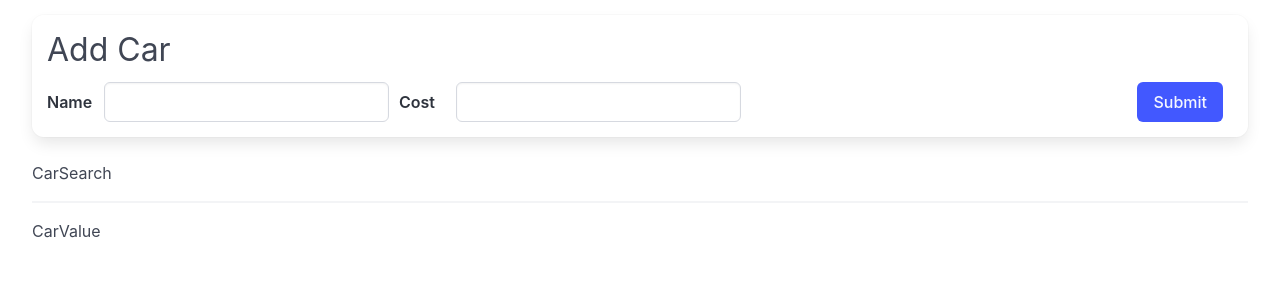
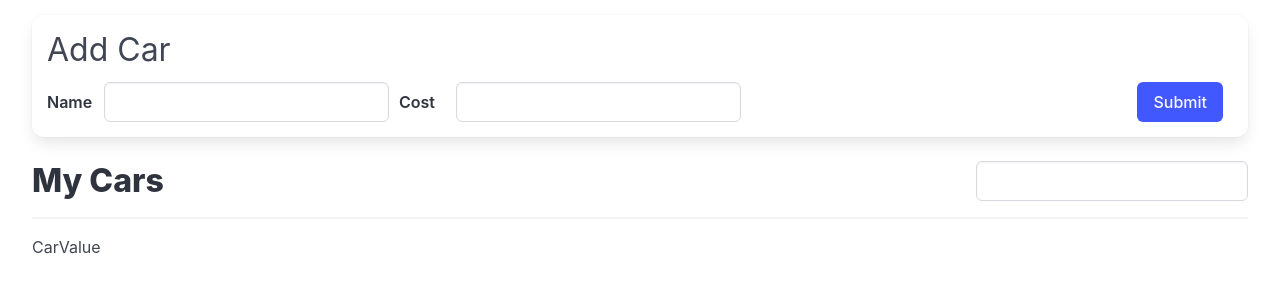
Before and after one commit to mdaz78/cars, a React (Vite) app: page / in a window 1280 px wide. Shown: the top 300 px of the page. Built offline with nearby package versions, Linux system fonts and the light colour scheme.

Commit message:
feat: Update CarSearch component with search functionality

```diff
--- a/src/components/CarSearch.jsx
+++ b/src/components/CarSearch.jsx
@@ -1,7 +1,29 @@
+import { useDispatch, useSelector } from "react-redux";
+import { changeSearchTerm } from "../store";
+
 const CarSearch = () => {
+  const dispatch = useDispatch();
+  const searchTerm = useSelector((state) => state.cars.searchTerm);
+
+  const handleSearchTermChange = (event) => {
+    const { value } = event.target;
+    dispatch(changeSearchTerm(value));
+  };
+
   return (
-    <div>
-      <h1>CarSearch</h1>
+    <div className="list-header">
+      <h3 className="title is-3">My Cars</h3>
+      <div className="search field is-horizontal">
+        <label htmlFor="search" className="label"></label>
+        <input
+          type="text"
+          name="search"
+          id="search"
+          className="input"
+          value={searchTerm}
+          onChange={handleSearchTermChange}
+        />
+      </div>
     </div>
   );
 };
```
